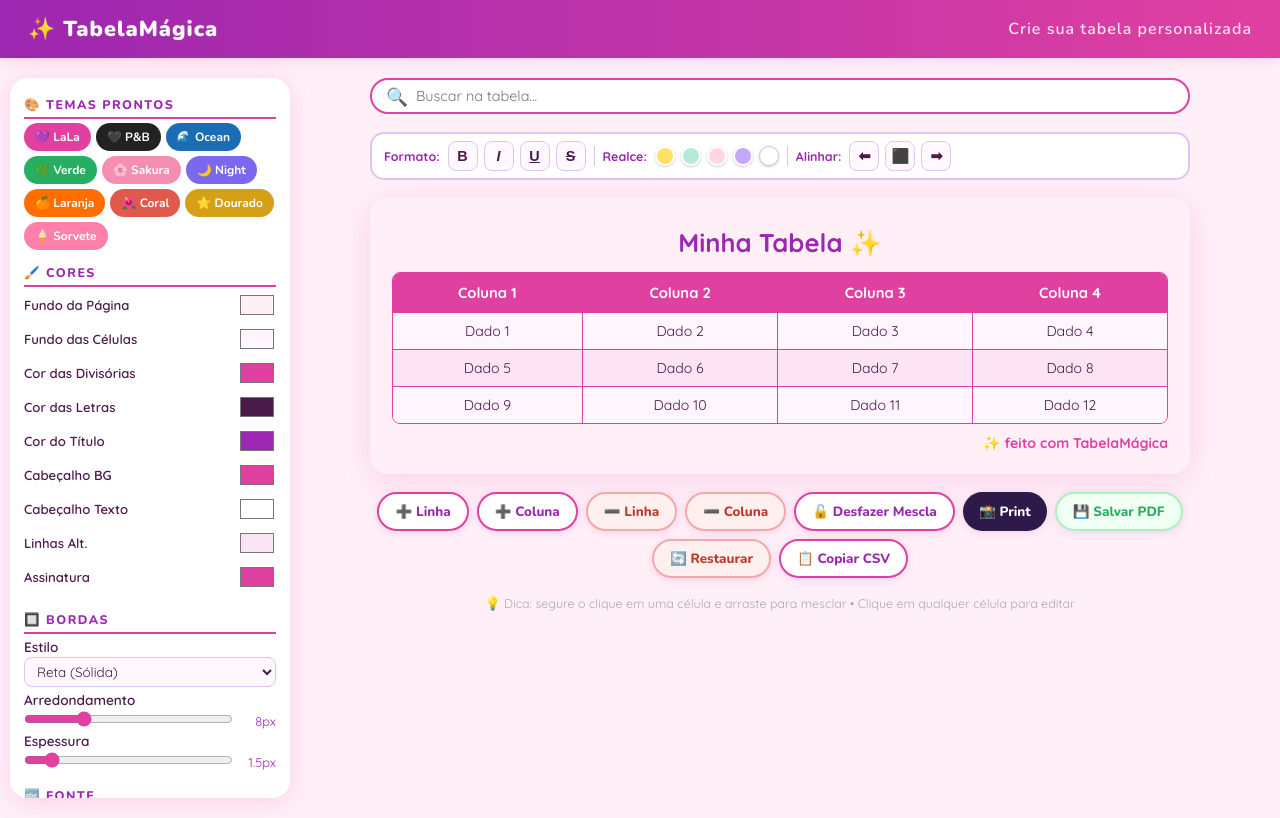
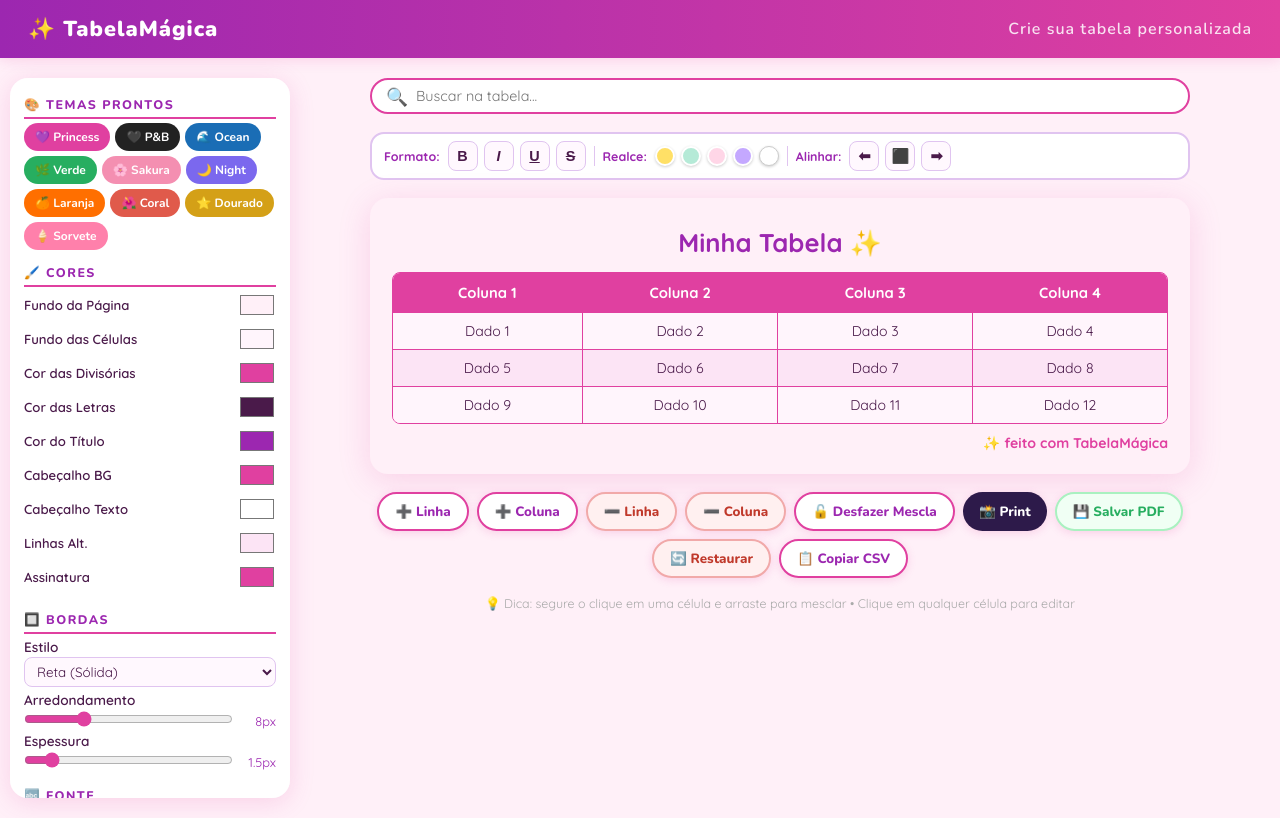
Before and after one commit to capulete/Tabela-, a plain HTML site: page index.html in a window 1280 px wide. Drawn offline with nearby package versions, Linux system fonts and the light colour scheme.

Commit message:
Update theme names in index.html

```diff
--- a/index.html
+++ b/index.html
@@ -540,7 +540,7 @@
 <script>
 // ===== THEMES =====
 const themes = [
-  { name:'💜 LaLa', bg:'#FFF0F8', cell:'#fff5fc', border:'#e040a0', text:'#4a1a4a', title:'#9c27b0', hbg:'#e040a0', htxt:'#fff', alt:'#fce4f5', sign:'#e040a0' },
+  { name:'💜 Princess', bg:'#FFF0F8', cell:'#fff5fc', border:'#e040a0', text:'#4a1a4a', title:'#9c27b0', hbg:'#e040a0', htxt:'#fff', alt:'#fce4f5', sign:'#e040a0' },
   { name:'🖤 P&B', bg:'#f5f5f5', cell:'#ffffff', border:'#222', text:'#111', title:'#111', hbg:'#222', htxt:'#fff', alt:'#e8e8e8', sign:'#555' },
   { name:'🌊 Ocean', bg:'#e8f4ff', cell:'#f0f8ff', border:'#1a6db5', text:'#0d3a6e', title:'#0d3a6e', hbg:'#1a6db5', htxt:'#fff', alt:'#cce4ff', sign:'#1a6db5' },
   { name:'🌿 Verde', bg:'#eafaf1', cell:'#f0fff5', border:'#27ae60', text:'#1a4a2e', title:'#1a7a3e', hbg:'#27ae60', htxt:'#fff', alt:'#d5f5e3', sign:'#27ae60' },
```
